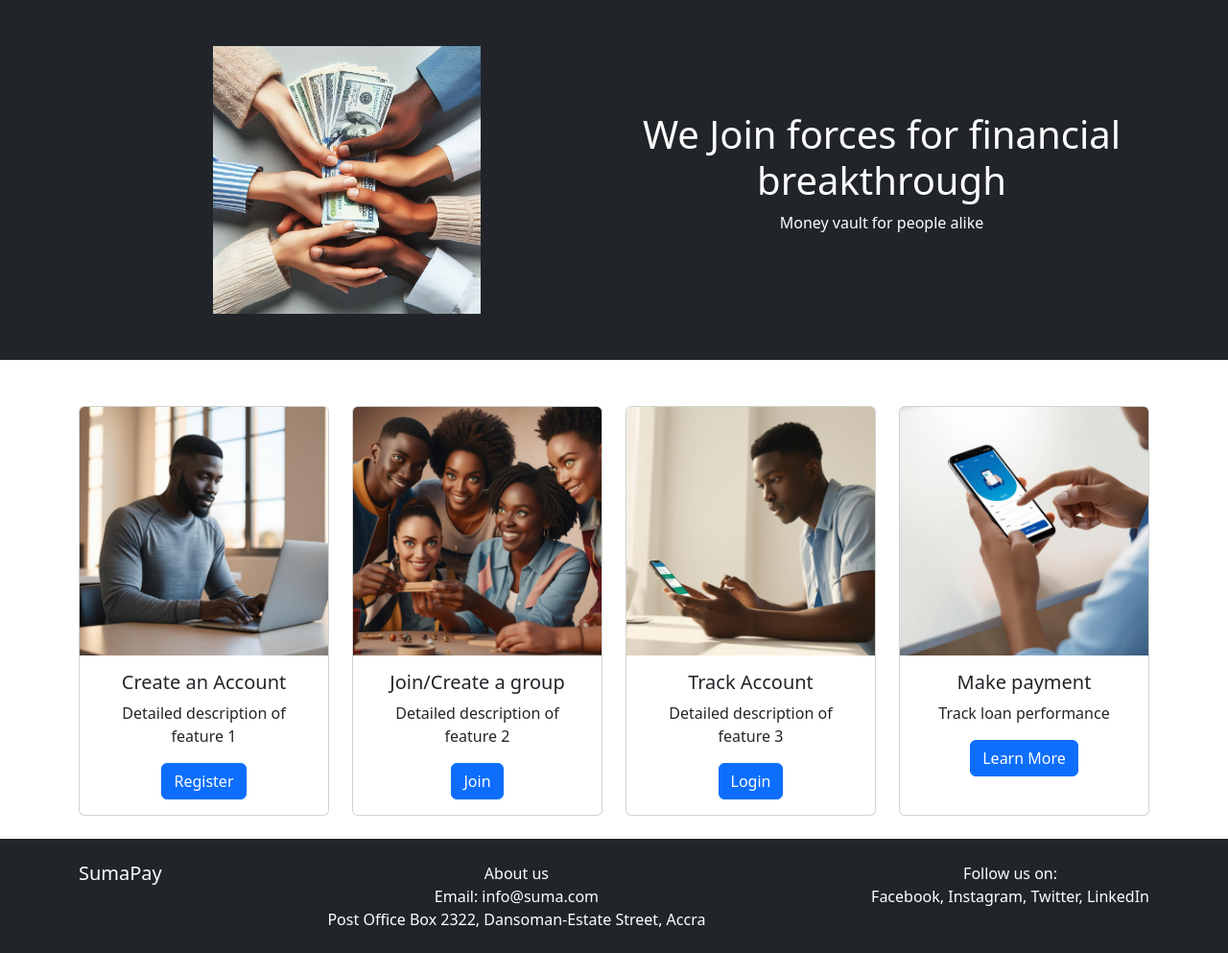
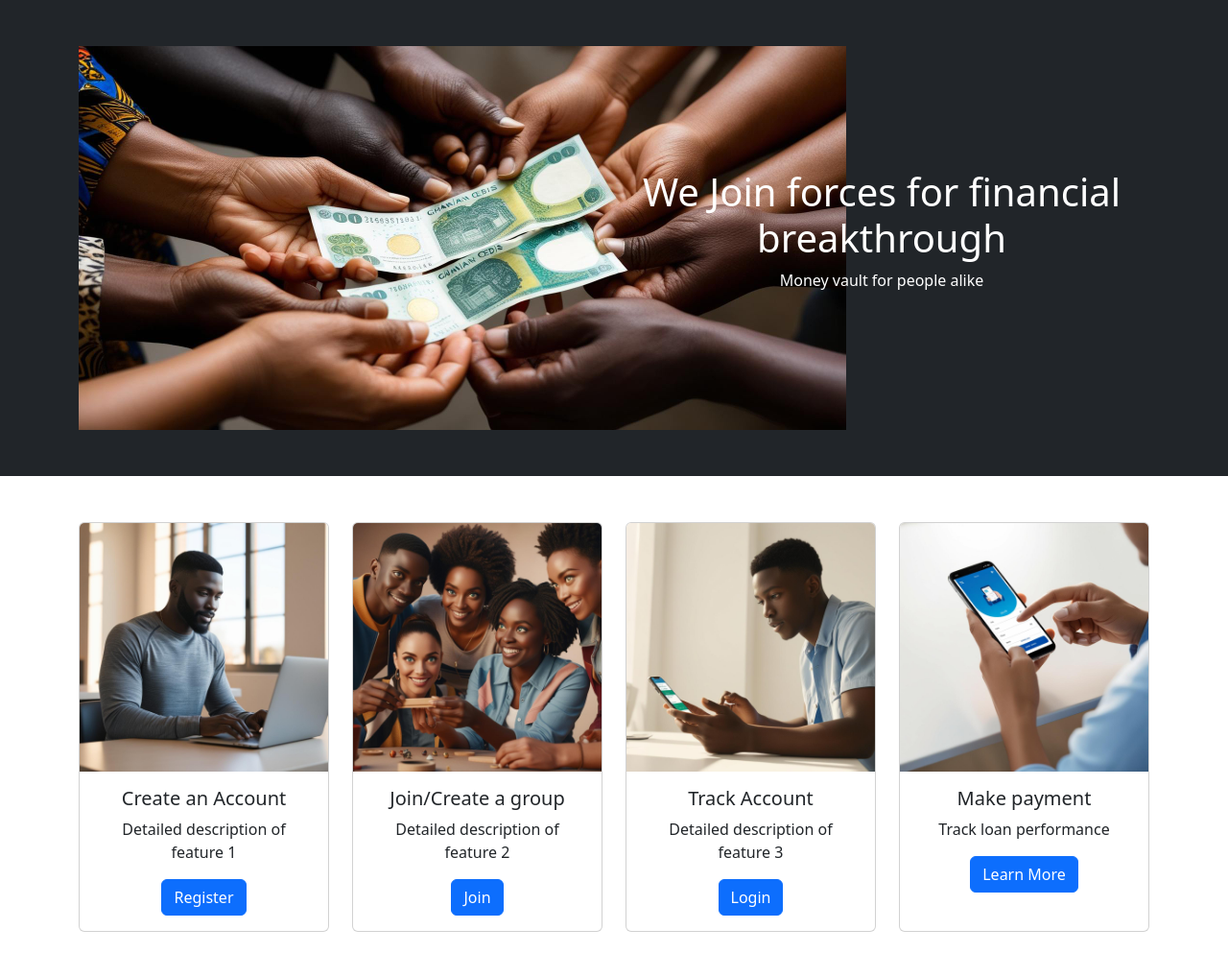
Before and after one commit to Nyagarama/SumaPay, a web app: file Front-end/index.html in a window 1280 px wide. Shown: the part 82-1075 px from the top of the page at 96% size. Before the commit the page ends 1048 px from the top, so only its background shows below. Run offline with its HTML, style and script files only (its server is not run), Linux system fonts and the light colour scheme.

Commit message:
interfaced enhanced

```diff
--- a/Front-end/index.html
+++ b/Front-end/index.html
@@ -36,8 +36,8 @@
     <section class="bg-dark text-white py-5">
         <div class="container d-flex align-items-center justify-content-center">
             <div class="row w-100"></div>
-                <div class="col-md-6 d-flex justify-content-center">
-                    <img src="/Front-end/images/four hands holding.png" alt="hero-img" class="hero-img  w-50">
+                <div class="col-md-6 d-flex">
+                    <img src="/Front-end/images/hands of different race holding the cedis currency.jpg" alt="hero-img" class="hero-img ">
                 </div>
                 <div class="col-md-6 text-center d-flex flex-column justify-content-center">
                     <h1>We Join forces for financial breakthrough</h1>
--- a/Front-end/style/style_index.css
+++ b/Front-end/style/style_index.css
@@ -6,9 +6,7 @@
     width: 20px;
 }
 
-.hero_img{
-    width: 60vh;
-    justify-content: center;
-    position: relative;
-    margin: 20px;
+.hero-img{
+    height: auto;
+    width: 100vh;
 }
```
Also changed, not shown: Front-end/images/black young individual  requesting bank statement.jpg (added), Front-end/images/hands of different race holding the cedis currency.jpg (added).
